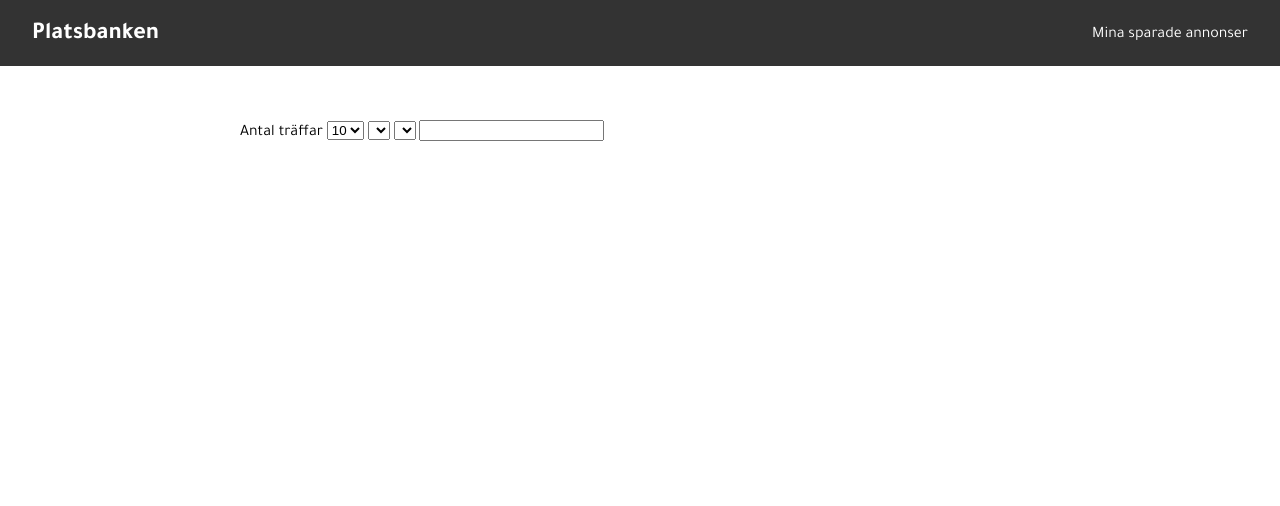
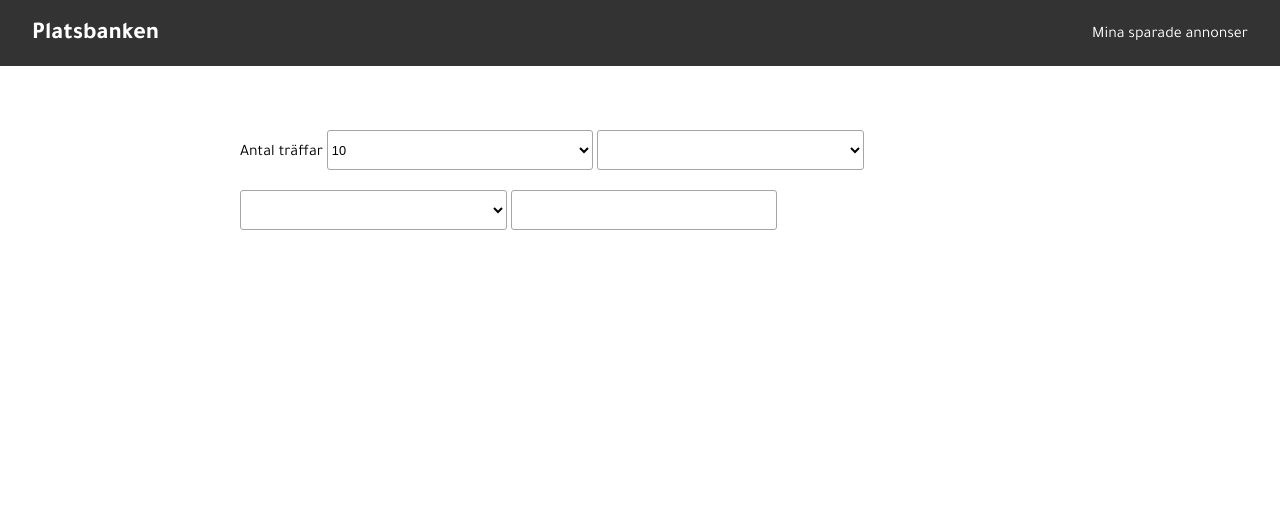
Before and after one commit to cattapr/Job-App, a website: page index.html in a window 1280 px wide. Drawn offline with nearby package versions, Linux system fonts and the light colour scheme; files that its build step writes are made by us from their sources; no server answers.

Commit message:
Add input field styles

```diff
--- /dev/null
+++ b/sass/_desktop.scss
@@ -0,0 +1 @@
+//Desktop styles
--- a/sass/_mobile.scss
+++ b/sass/_mobile.scss
@@ -100,6 +100,29 @@ button {
   }
 }
 
+
+/***************************************/
+/*********** INPUTS/BUTTONS ************/
+/***************************************/
+
+input, select {
+  font-size: .8rem;
+  height: 40px;
+  width: 100%;
+  margin:10px auto;
+  outline:none;
+  border: 1px solid rgb(166, 166, 166);
+  background: white;
+  border-radius: 3px;
+  box-sizing: border-box;
+}
+
+input:focus,
+select:focus {
+  border: 2px solid #6baa9b;
+  border-radius: 3px;
+}
+
 /*****************************
 *********** LOADER ***********
 *****************************/
--- /dev/null
+++ b/sass/_tablet.scss
@@ -0,0 +1,9 @@
+//Tablet styles
+
+/***************************************/
+/*********** INPUTS/BUTTONS ************/
+/***************************************/
+
+input, select {
+  width: calc(100% / 3);
+}
--- a/sass/main.scss
+++ b/sass/main.scss
@@ -1,11 +1,10 @@
 @import "_mobile";
 
-// Tablet and small devices ->
-//@media screen and (min-width: 768px){
-//    @import "_tablet";
-//}
-//
-//// Desktop ->
-//@media screen and (min-width: 992px){
-//    @import "_desktop";
-//}
+//xTablet and small devices ->
+@media screen and (min-width: 768px){
+    @import "_tablet";
+}
+// Desktop ->
+@media screen and (min-width: 992px){
+    @import "_desktop";
+}
```
